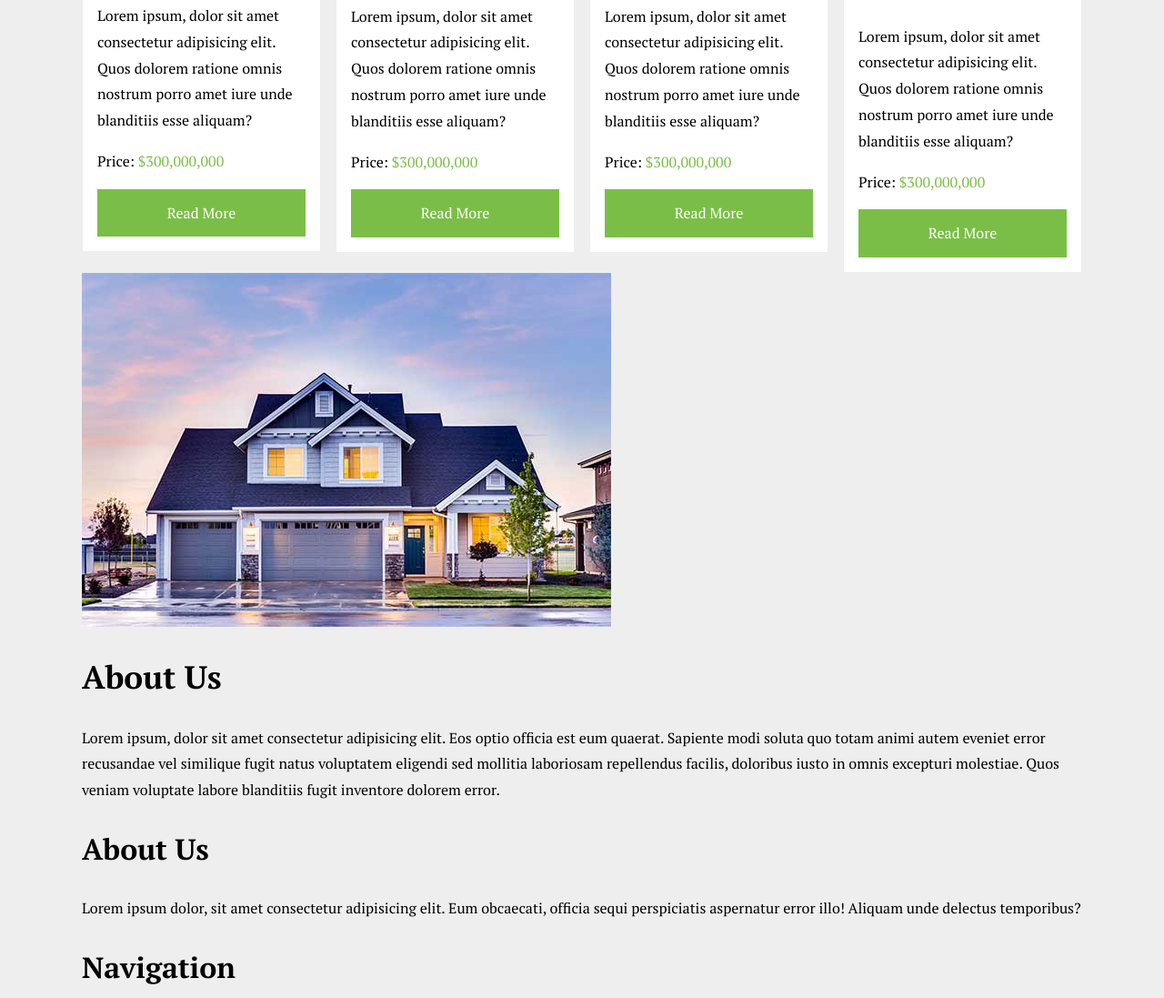
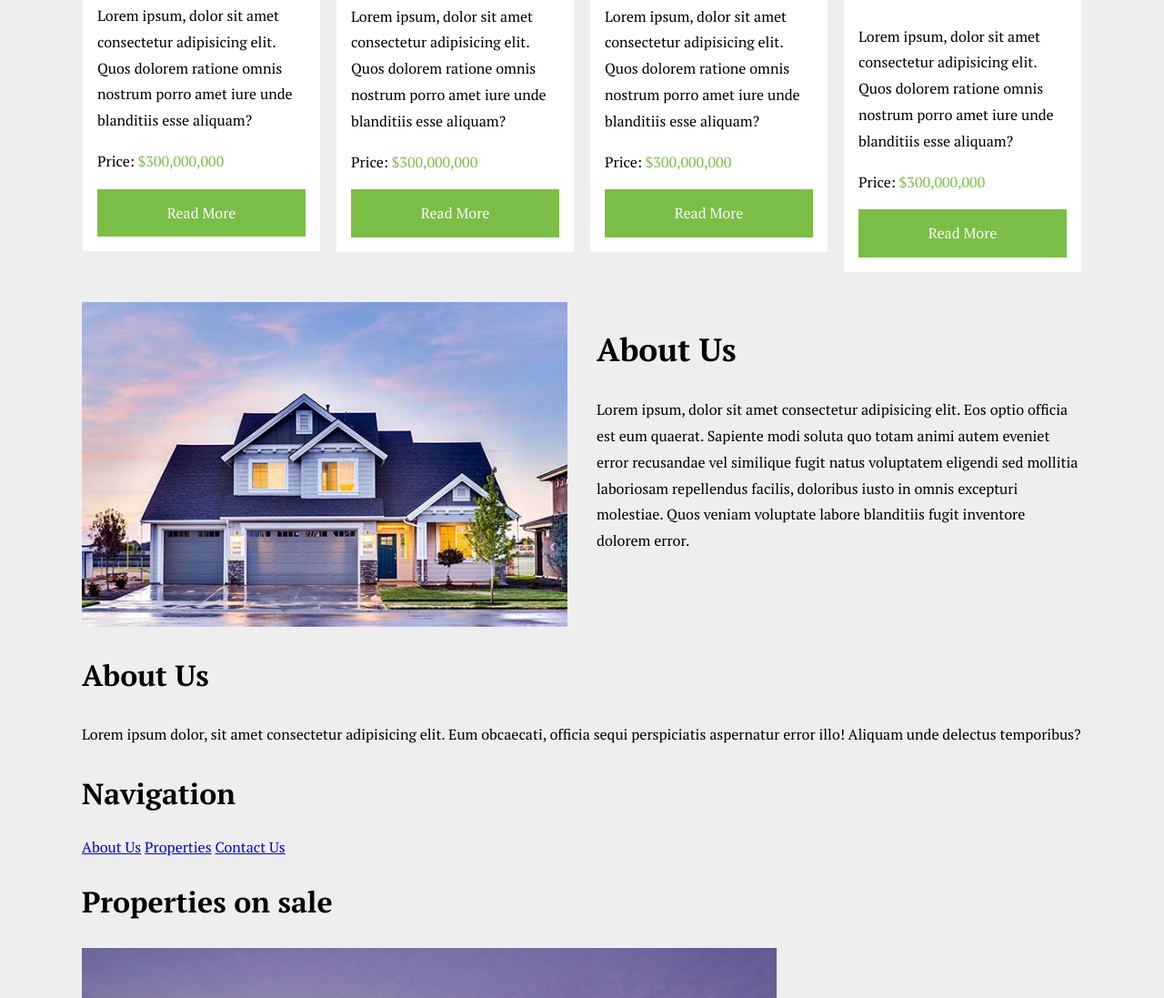
Before and after one commit to BrianDyl/real-estate, a plain HTML site: page index.html in a window 1280 px wide. Shown: the part 1416-2513 px from the top of the page at 91% size. Drawn offline with nearby package versions, Linux system fonts and the light colour scheme.

Commit message:
Completed About-Us-Section

```diff
--- a/css/style.css
+++ b/css/style.css
@@ -157,3 +157,21 @@ h3 {
 .price span {
     color: var(--primary);
 }
+.about-us {
+    margin-top: 2rem;
+}
+@media (min-width: 768px){
+    .about-us {
+        display: grid;
+        grid-template-columns: repeat(2, 1fr);
+        grid-column-gap: 2rem;
+    }
+}
+.about-us-content{
+    text-align: center;
+}
+@media (min-width: 768px){
+    .about-us-content{
+        text-align: left;
+    }
+}
```
